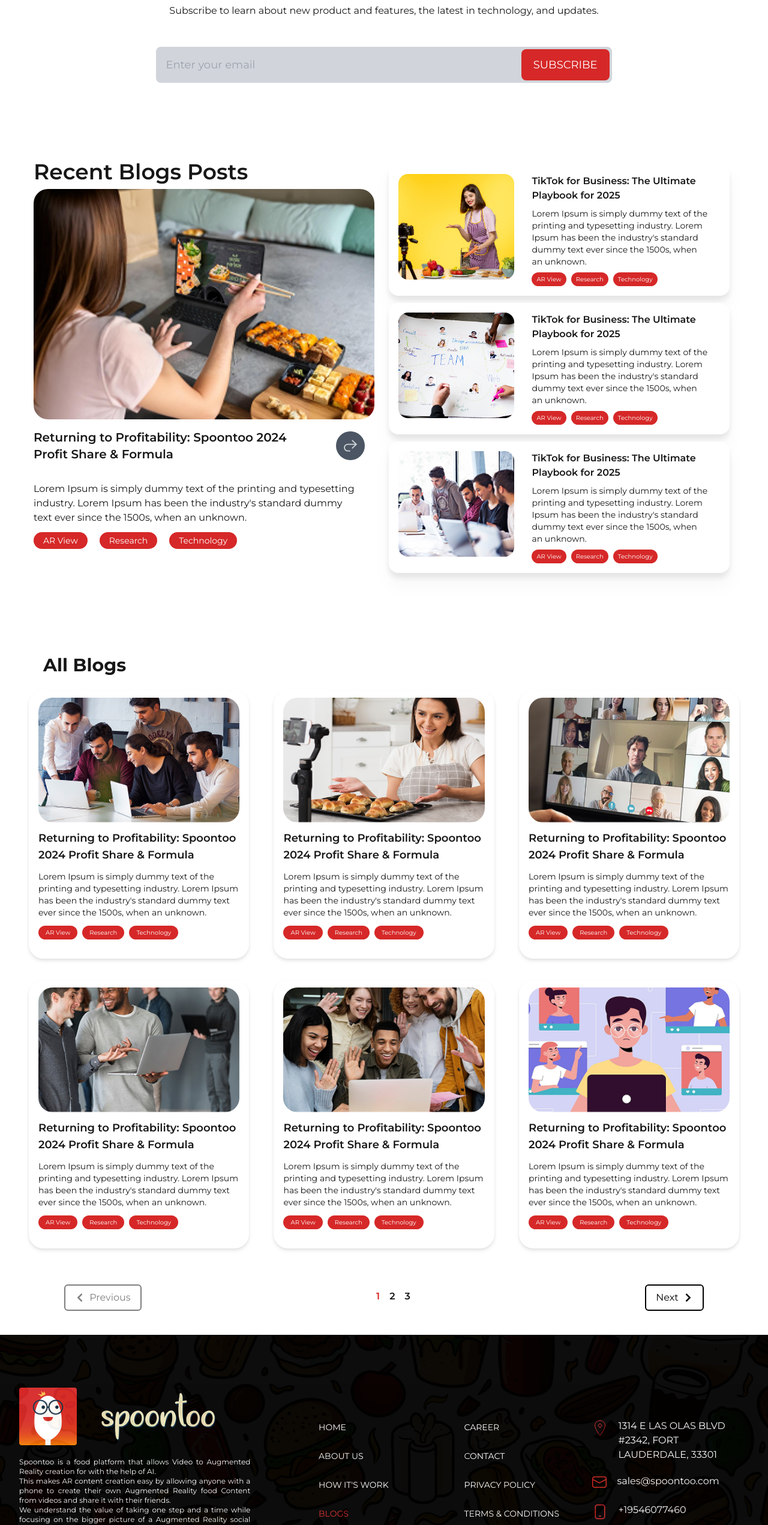
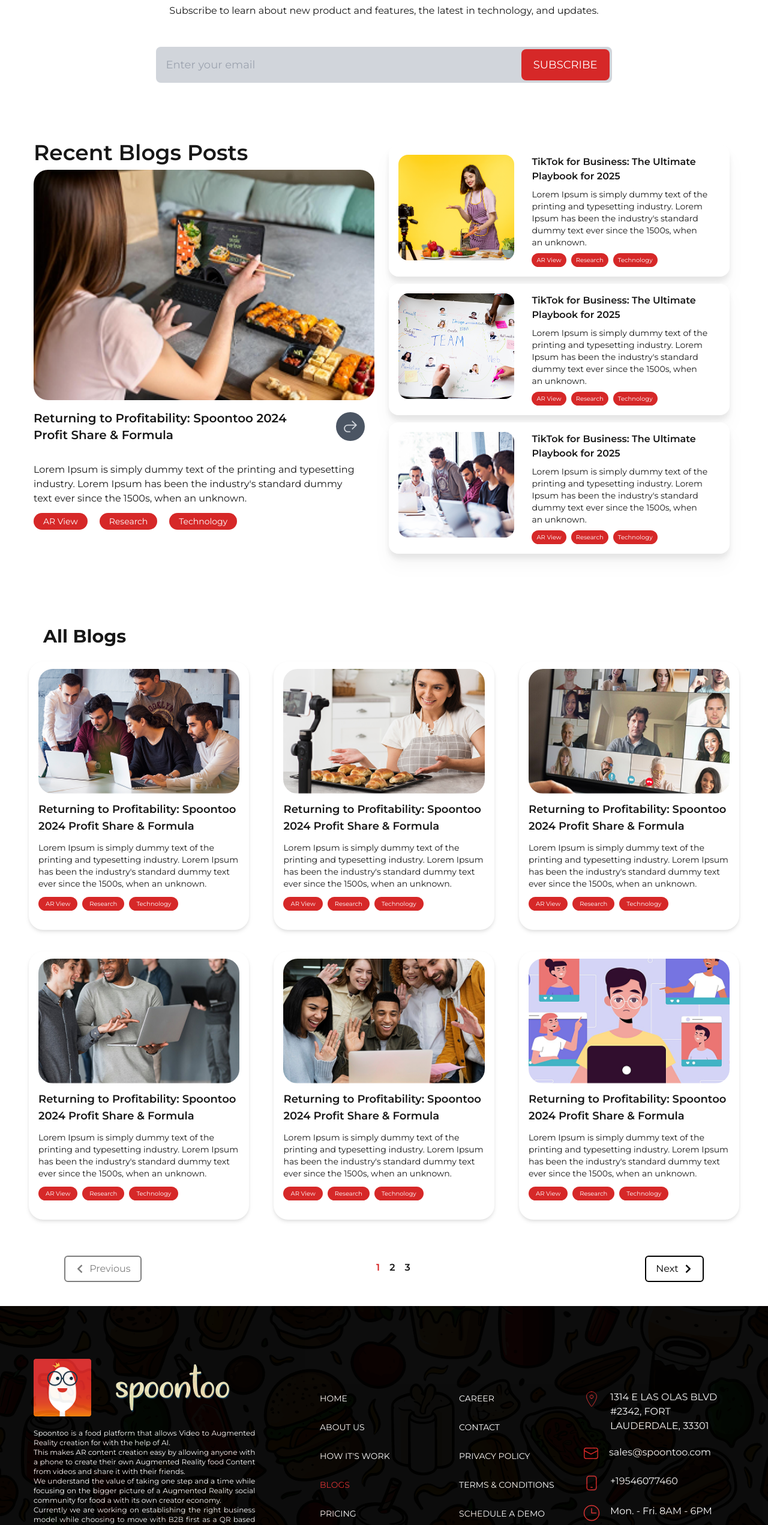
Before and after one commit to sudipblownfuse/spoontoo-dev, a Next.js app: page /blog in a window 1280 px wide. Shown: the part 234-2776 px from the top of the page at 60% size. Built offline with nearby package versions, Linux system fonts and the light colour scheme.

Commit message:
visual changes

```diff
--- a/components/BlogComponents/AllBlogsSec.jsx
+++ b/components/BlogComponents/AllBlogsSec.jsx
@@ -27,7 +27,7 @@ const AllBlogsSec = ({ allBlogs }) => {
   const currentBlogs = allBlogs.slice(indexOfFirstBlog, indexOfLastBlog);
 
   return (
-    <section className="w-full h-auto pt-8 lg:pt-16">
+    <section className="w-full h-auto pt-8 lg:pt-12">
       <div className="w-full width-container mx-auto px-2 lg:px-12 flex flex-col justify-start">
         {/* --------------- heading (Desktop & Tablet) --------------- */}
         <h2 className="hidden sm:flex w-full px-6 text-start text-2xl lg:text-3xl font-bold py-6">
--- a/components/BlogComponents/RecentBlogSec.jsx
+++ b/components/BlogComponents/RecentBlogSec.jsx
@@ -10,7 +10,7 @@ const RecentBlogSec = ({ recentBlogs }) => {
   const otherRecentBlogs = recentBlogs.slice(1, 4);
 
   return (
-    <section className="hidden w-full h-auto pt-32 pb-10 sm:flex justify-center">
+    <section className="hidden w-full h-auto pt-24 pb-10 sm:flex justify-center">
       <div className="w-full width-container relative mx-auto px-5 lg:px-14 flex flex-col items-center">
         {/* Heading */}
         <div className="absolute w-full px-5 lg:px-14">
--- a/components/CareerComponents.jsx/CareerImgSection.jsx
+++ b/components/CareerComponents.jsx/CareerImgSection.jsx
@@ -51,7 +51,7 @@ const CareerImgSection = () => {
       </div>
 
       {/* Desktop View - Swiper */}
-      <div className="hidden md:block w-full width-container mx-auto relative px-0 md:px-10">
+      <div className="hidden md:block w-full width-container mx-auto relative px-0 ">
         <Swiper
           ref={swiperRef}
           modules={[Autoplay]}
--- a/components/layoutComponents/Footer.jsx
+++ b/components/layoutComponents/Footer.jsx
@@ -36,8 +36,8 @@ const Footer = () => {
         className="absolute w-full h-full object-cover"
         alt="footer-bg"
       />
-      <div className="relative bg-black w-full h-full opacity-95 p-8">
-        <div className="w-full width-container h-auto mx-auto flex flex-col items-center lg:flex-row lg:justify-between lg:items-center pt-6 md:pt-14">
+      <div className="relative bg-black w-full h-full opacity-95 py-8">
+        <div className="w-full width-container h-auto mx-auto flex flex-col items-center lg:flex-row lg:justify-between lg:items-center pt-6 md:pt-14 px-5 lg:px-14">
           {/* Logo & Description */}
           <div className="w-full lg:w-1/3 pr-0  md:pr-5">
             <div className="flex justify-center gap-5 lg:gap-10 md:justify-start">
```
